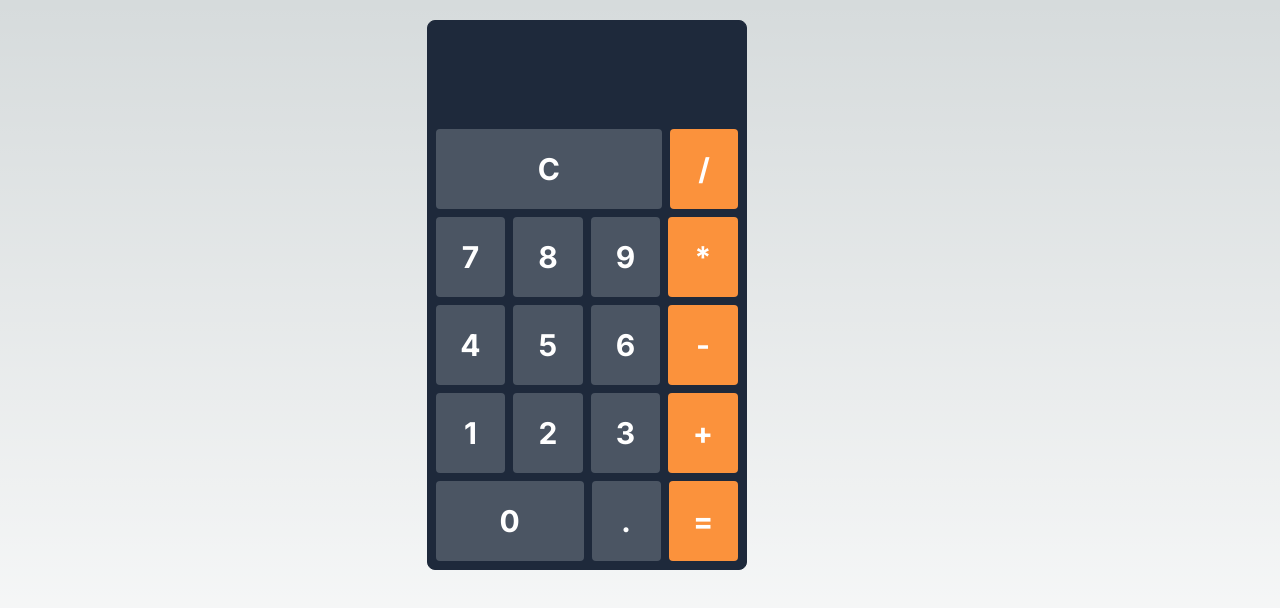
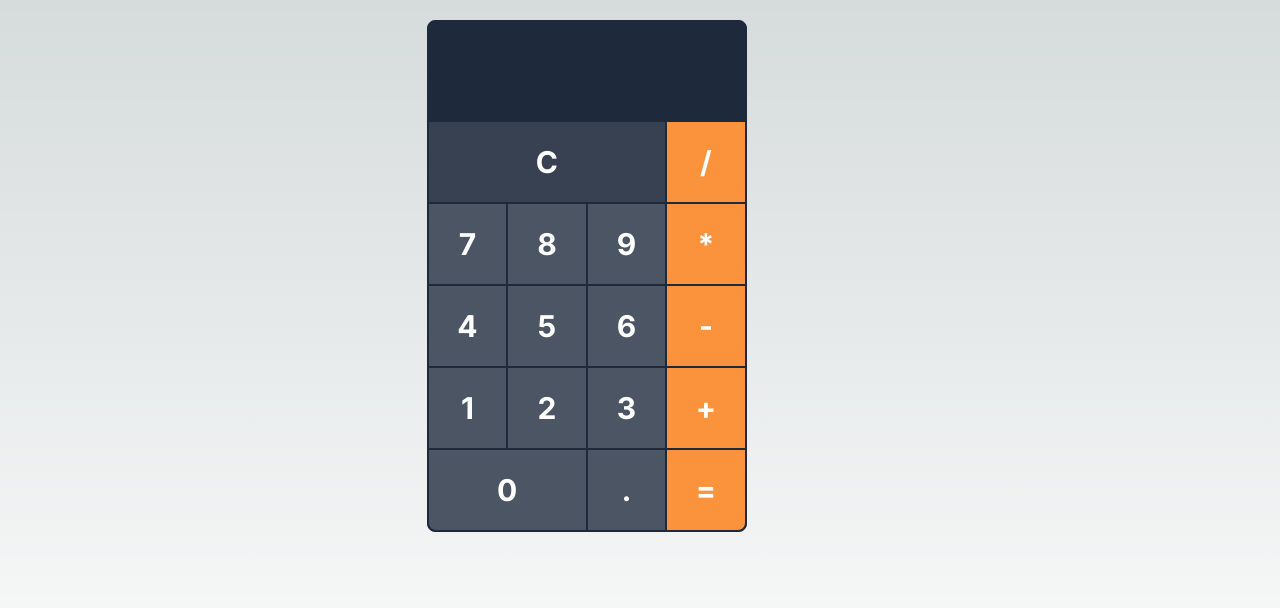
Before and after one commit to Anny-Oyes/Calculadora, a Next.js app: page / in a window 1280 px wide. Shown: the top 608 px of the page. Built offline with nearby package versions, Linux system fonts and the light colour scheme.

Commit message:
Añadiendo nuevos estilos a los botones

```diff
--- a/src/app/components/buttons.tsx
+++ b/src/app/components/buttons.tsx
@@ -4,11 +4,12 @@ import React from 'react';
 
 export default function Buttons({ texto, handleKeyPress, color, size }: { texto: string, handleKeyPress?: any, color: string, size: string }) {
 
-    const buttonColor = `${color} text-white font-bold py-4 px-1 rounded m-1 `;
+    const buttonColor = `${color} text-white font-bold py-4 hover:border-zinc-950`;
 
     const buttonSize: any = {
         small: 'text-lg w-1/4',
-        medium: "text-lg w-2/4 px-12",
+        smaller: 'text-lg w-1/4 rounded-br-lg',
+        medium: "text-lg w-2/4 px-12 rounded-bl-lg",
         large: 'text-lg w-3/4 px-24',
     };
 
@@ -16,7 +17,7 @@ export default function Buttons({ texto, handleKeyPress, color, size }: { texto:
 
     return (
         <div
-            className={`${buttonColor} ${sizeList}`}
+            className={`${buttonColor} ${sizeList} border border-slate-800`}
             onClick={() => handleKeyPress(texto)}
         >
             <div className="h-12 font-bold text-3xl flex flex-col justify-center text-center text-white">
--- a/src/app/components/display.tsx
+++ b/src/app/components/display.tsx
@@ -4,7 +4,7 @@ import React from 'react';
 export default function Display({ texto, resultado }: { texto: string, resultado: any }) {
     return (
         <div>
-            <div className={'p-2 h-20 text-2xl font-bold text-center align-middle'}>
+            <div className={'p-2 h-20 text-2xl font-bold text-center py-8 align-middle'}>
                 <span>{texto}</span>
             </div>
         </div>
--- a/src/app/components/keyboard.tsx
+++ b/src/app/components/keyboard.tsx
@@ -8,9 +8,9 @@ export default function Keyboard({ keyPress }: { keyPress?: any }) {
     }
 
     return (
-        <div className="mt-5 p-1 ">
+        <div className="mt-5">
             <div className="flex flex-row justify-between">
-                <Buttons color="bg-gray-600" size="large" texto="C" handleKeyPress={sendKey} />
+                <Buttons color="bg-gray-700" size="large" texto="C" handleKeyPress={sendKey} />
                 <Buttons color="bg-orange-400" size="small" texto="/" handleKeyPress={sendKey} />
             </div>
             <div className="flex flex-row justify-between">
@@ -35,7 +35,7 @@ export default function Keyboard({ keyPress }: { keyPress?: any }) {
             <div className="flex flex-row justify-between">
                 <Buttons color="bg-gray-600" size="medium" texto="0" handleKeyPress={sendKey} />
                 <Buttons color="bg-gray-600" size="small" texto="." handleKeyPress={sendKey} />
-                <Buttons color="bg-orange-400" size="small" texto="=" handleKeyPress={sendKey} />
+                <Buttons color="bg-orange-400" size="smaller" texto="=" handleKeyPress={sendKey} />
             </div>
         </div>
     )
```
